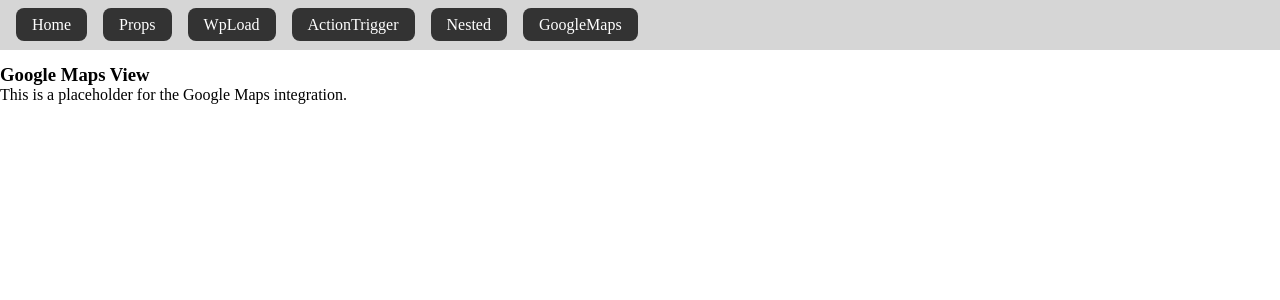
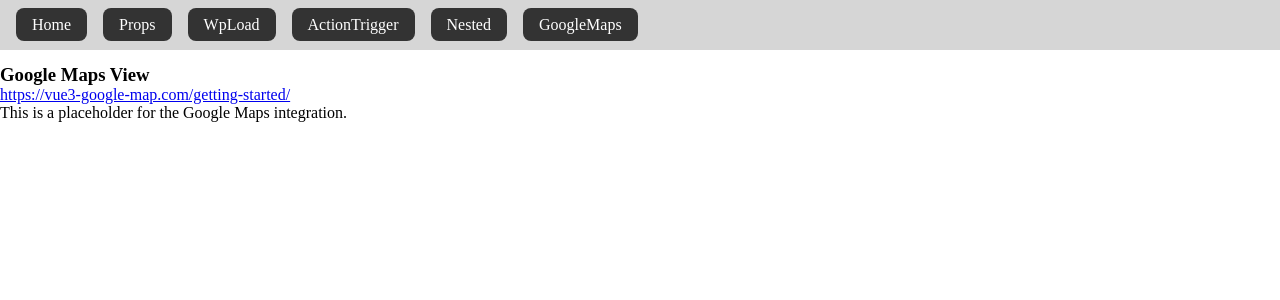
Before and after one commit to ngyvc/web5-vue-adv-demo, a Vue app in the folder vue-demo/: page /google-maps in a window 1280 px wide. Shown: the top 300 px of the page. Built offline with nearby package versions, Linux system fonts and the light colour scheme.

Commit message:
update google maps and add links

```diff
--- a/vue-demo/src/views/GoogleMapsView.vue
+++ b/vue-demo/src/views/GoogleMapsView.vue
@@ -1,8 +1,12 @@
-<script setup>
-</script>
+<script setup></script>
 <template>
   <section class="google-maps-view">
     <h1>Google Maps View</h1>
+    <p>
+      <a href="https://vue3-google-map.com/getting-started/" target="_blank"
+        >https://vue3-google-map.com/getting-started/</a
+      >
+    </p>
     <p>This is a placeholder for the Google Maps integration.</p>
   </section>
 </template>
```
Also changed, not shown: vue-demo/src/views/NestedView.vue (+2 -5 lines), 1 other file (tests, documents, lock files or other folders).
